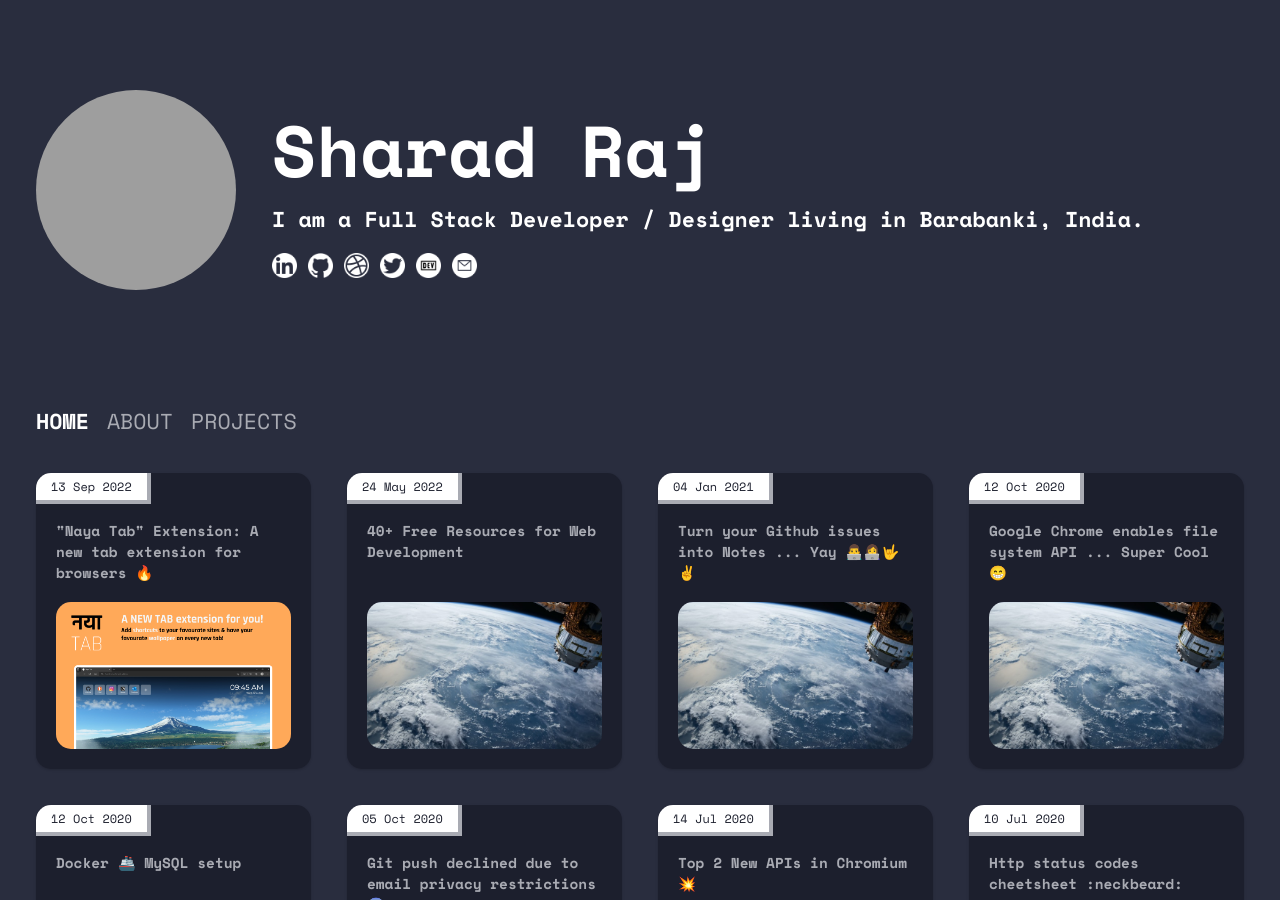
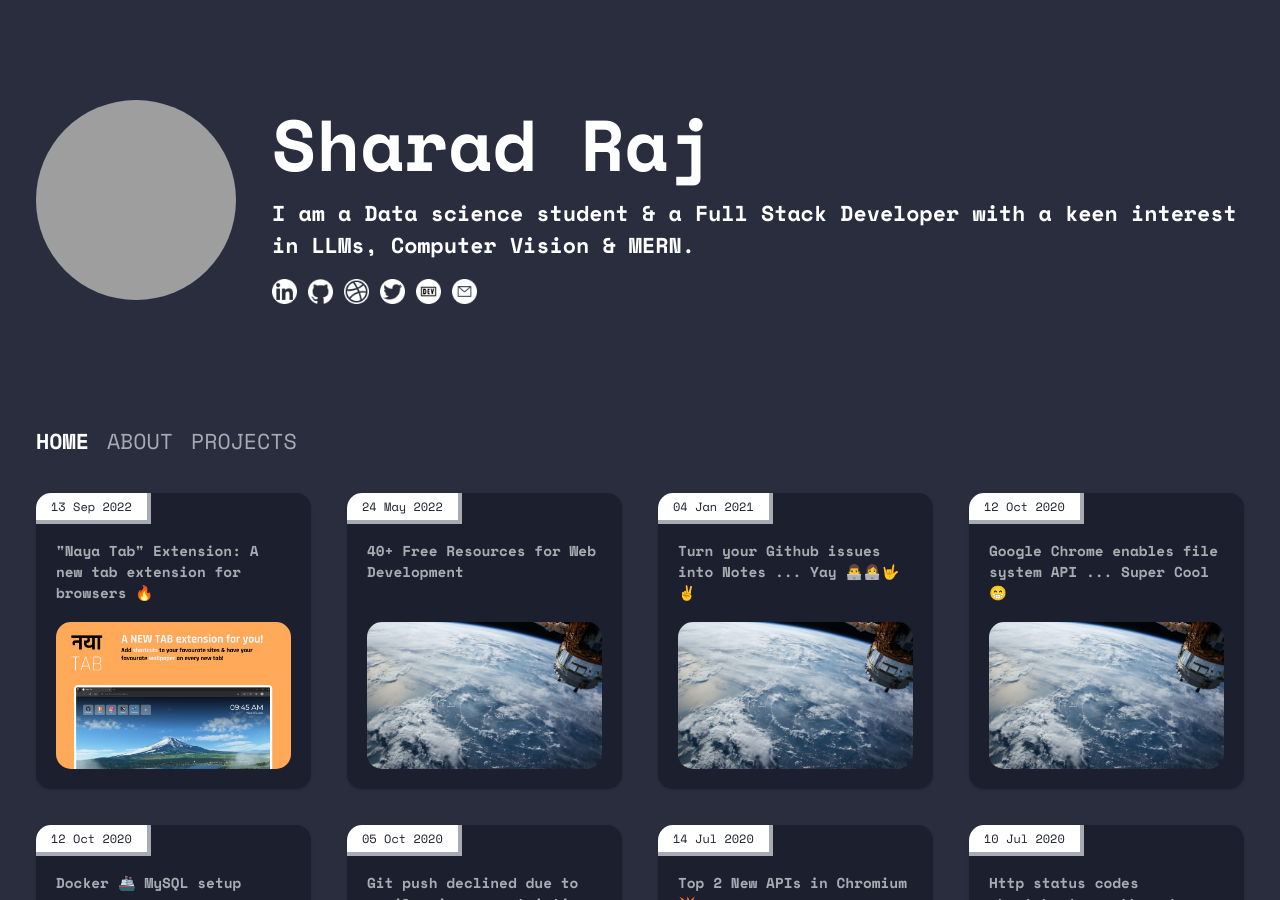
Before and after one commit to sharadcodes/sharadcodes.github.io, a Jekyll site: the page built from index.md, in a window 1280 px wide and 900 px high. Built offline with Jekyll 4.4.1, drawn with Linux system fonts in a browser that asks for light colours; nearby versions of some CDN libraries; emoji names are drawn with the system emoji font; grey boxes are pictures that could not be loaded.

Commit message:
Update owner.yml

```diff
--- a/_data/owner.yml
+++ b/_data/owner.yml
@@ -1,7 +1,7 @@
 name: Sharad Raj
 dp: https://avatars2.githubusercontent.com/u/36638057?s=460&u=0cbe4fd6b5a3655d91b3eb86db834d0829a0c086&v=4
 description: "
-  I am a Full Stack Developer / Designer living in Barabanki, India.
+ I am a Data science student & a Full Stack Developer with a keen interest in LLMs, Computer Vision & MERN.
   "
 sub-description: ""
 hire: Want to hire me! Just drop a mail
```
